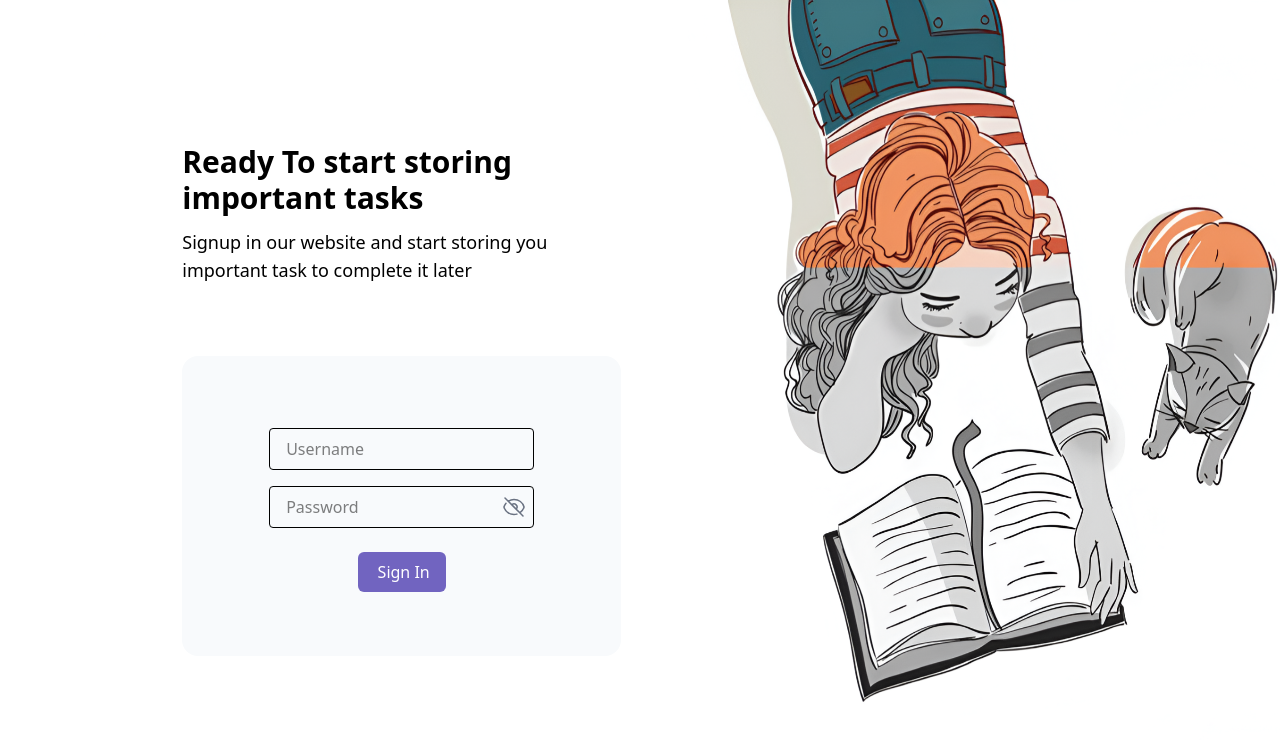
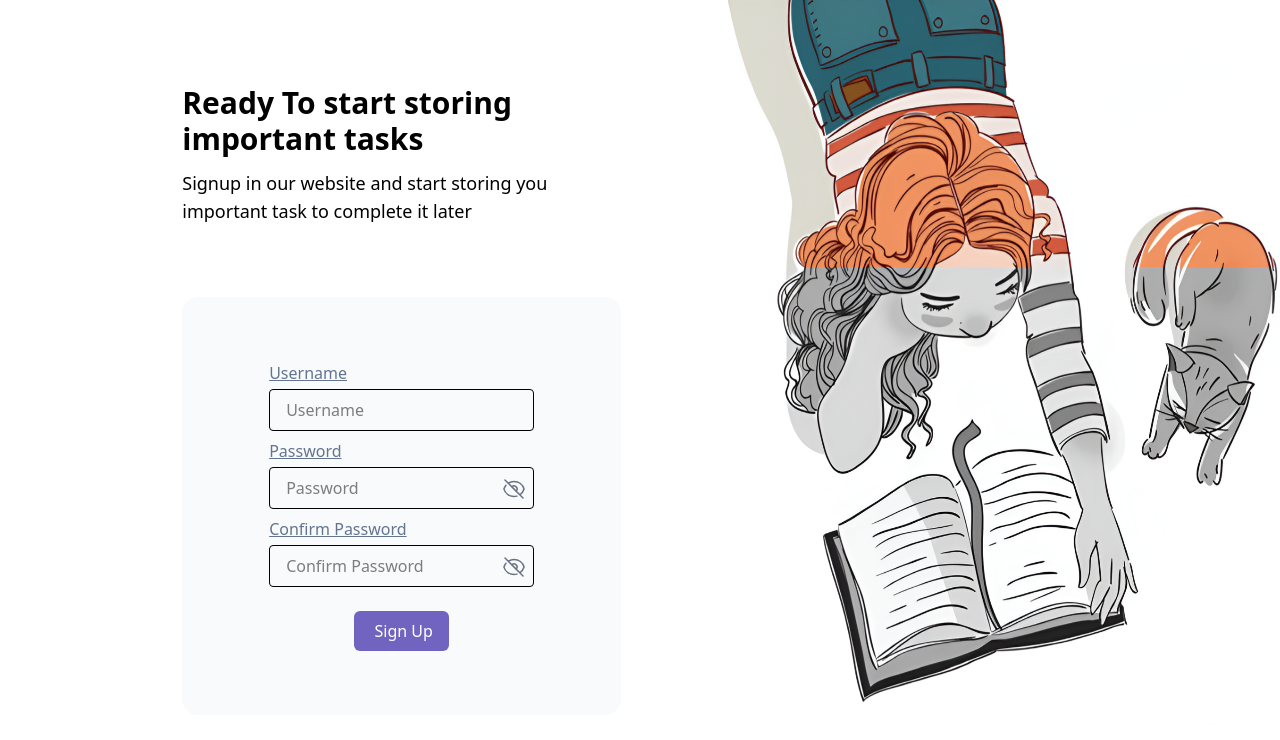
Before and after one commit to KartikeyPal/secondBrain, a React (Vite) app in the folder secondBrainFrontend/: page / in a window 1280 px wide. Shown: the top 740 px of the page. Built offline with nearby package versions, Linux system fonts and the light colour scheme.

Commit message:
aadded customCss prop to Generic Button component, improved Input component layout with label, and removed unused state from Signin page.

```diff
--- a/secondBrainFrontend/src/App.tsx
+++ b/secondBrainFrontend/src/App.tsx
@@ -7,7 +7,7 @@ import Signin from './pages/Signin'
 import Signup from './pages/Signup'
 function App() {
   return <div>
-    <Signin/>
+    <Signup/>
     {/* <Dashboard/>   */}
   </div>
 }
--- a/secondBrainFrontend/src/component/Button.tsx
+++ b/secondBrainFrontend/src/component/Button.tsx
@@ -23,15 +23,16 @@ interface ButtonProps{
     startIcon?: ReactElement,
     endIcon?: ReactElement,
     onClick?: ()=>void
+    customCss?: string
 
 }
 
 
-export const Button = ({varient,size,text,startIcon,endIcon,onClick}:ButtonProps) => {
+export const Button = ({varient,size,text,startIcon,endIcon,onClick,customCss}:ButtonProps) => {
   return <button
             className={varientStyles[varient]  + " " +
             defaultStyle + " " +
-            btnSize[size] + "" }
+            btnSize[size] + " " + customCss }
             onClick={onClick}
         >
         <div className="pr-1 items-center justify-center">
--- a/secondBrainFrontend/src/component/Input.tsx
+++ b/secondBrainFrontend/src/component/Input.tsx
@@ -1,6 +1,5 @@
 import EyeCloseIcon from "../icons/EyeCloseIcon"
 import EyeOpenIcon from "../icons/EyeOpenIcon"
-
 
 interface InputProps{
     placeholder: string,
@@ -15,18 +14,24 @@ interface InputProps{
 const Input = ({placeholder,value,type,onChange,visible,hidePassword,passwordToggleButton}: InputProps) => {
   return (
     <div className="relative">
+      <div className="flex flex-col ">
+        <label htmlFor={placeholder}
+        className="px-2 underline text-slate-500 -mb-1 "
+        >{placeholder}</label>
         <input
             type={type}
             placeholder={placeholder}
             value={value}
             onChange={onChange}
-            className='px-4 py-2 border rounded m-2'
+            className='px-4 py-2 border rounded m-2 '
         />
+
+      </div>
         {passwordToggleButton && (
           <button
             type="button"
             onClick={visible}
-            className="absolute right-4 top-1/2 transform -translate-y-1/2 text-gray-500 hover:text-gray-700"
+            className="absolute right-4 bottom-1 transform -translate-y-1/2 text-gray-500 hover:text-gray-700"
           >
             {hidePassword ? <EyeOpenIcon/> : <EyeCloseIcon/>}
           </button>
--- a/secondBrainFrontend/src/pages/Signin.tsx
+++ b/secondBrainFrontend/src/pages/Signin.tsx
@@ -6,8 +6,6 @@ import { Button } from '../component/Button';
 const Signin = () => {
     const [Username,setUsername] = useState("");
     const [password,setPassword] = useState("");
-    const [confirmPassword, setConfirmPassword] = useState("");
-    const [showConfirmPassword, setShowConfirmPassword] = useState(false);
     const [showPassword,setShowPassword] = useState(false);
   return (
     <div className='flex w-screen h-screen items-center'>
--- a/secondBrainFrontend/src/pages/Signup.tsx
+++ b/secondBrainFrontend/src/pages/Signup.tsx
@@ -41,8 +41,7 @@ const Signup = () => {
                     passwordToggleButton={true}
                />
                <div className='pt-4'>
-
-              <Button varient='Primary' size='md' text='Sign Up' onClick={()=>{}} />
+                  <Button varient='Primary' size='md' text='Sign Up' onClick={()=>{}} />
                </div>
             </div>
           </div>
```
